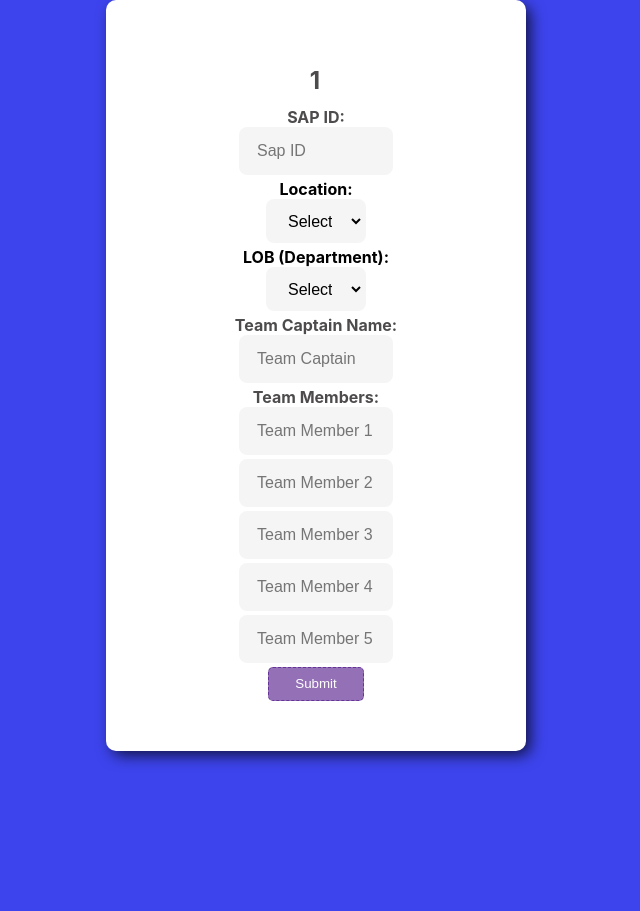
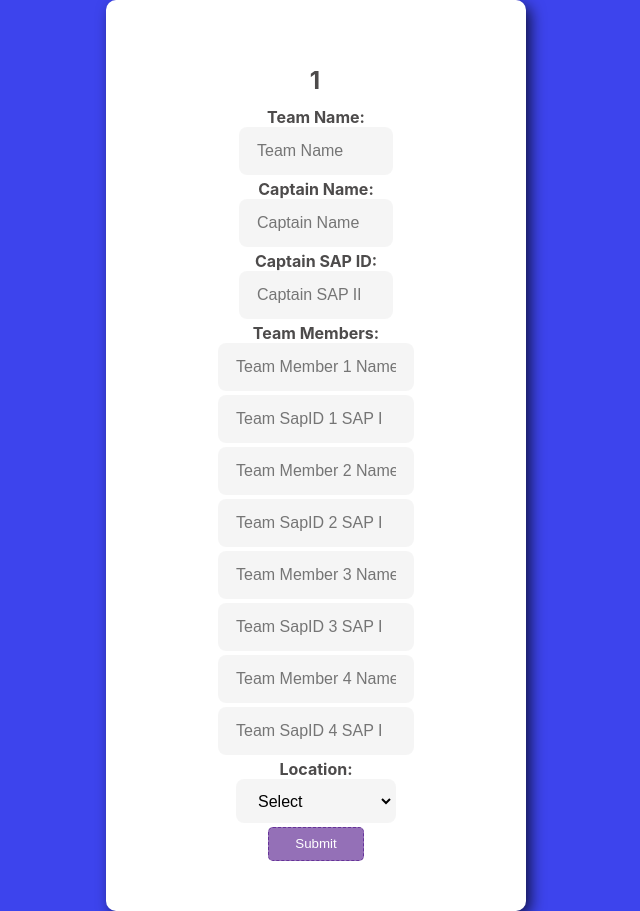
Before and after one commit to Saad-droid/sports-resources, a React (Create React App) app: page /form/1 in a window 1280 px wide. Shown: the whole page, without its empty margins (324-964 px from the left). Before the commit the page ends 800 px from the top, so only its background shows below. Built offline with nearby package versions, Linux system fonts and the light colour scheme.

Commit message:
new form

```diff
--- a/src/Components/CommonForm.jsx
+++ b/src/Components/CommonForm.jsx
@@ -1,25 +1,33 @@
 
-import React, { useEffect, useState } from 'react';
+import React, { useState } from 'react';
 import { useParams } from 'react-router-dom';
 import './CommonForm.css'
 import * as Yup from "yup"
 const CommonForm = () => {
     const { sport } = useParams();
     const [formData, setFormData] = useState({
-        sapId: "",
-        location: "",
-        lob: "",
-        teamLeader: "",
-        teamMembers: sport === "chess" || sport === "tabletennis" || sport === "tennis" ? '' : Array(5).fill(''),
+        teamName: "",
+        captainName: "",
+        captainSapId: "",
+        teamMembers: sport === "chess" || sport === "tabletennis" || sport === "tennis" ? '' : [
+            { name: "", sapId: "" },
+            { name: "", sapId: "" },
+            { name: "", sapId: "" },
+            { name: "", sapId: "" }
+        ],
+        location:"",
     });
 
     const [errors, setErrors] = useState({})
     const handleSubmit = async (e) => {
         e.preventDefault();
+        console.log("Errors:", errors);
+
 
         try {
             await validationSchema.validate(formData, { abortEarly: false });
-            console.log("Form Submitted", formData);
+          const  finalvalue={...formData, sport}
+            console.log("Form Submitted", finalvalue);
         } catch (error) {
             const newErrors = {};
 
@@ -37,8 +45,21 @@ const CommonForm = () => {
     };
 
     const commonSchema = {
-        location: Yup.string().required("Location is Required"),
-        lob: Yup.string().required("Department is Required"),
+
+        teamName: Yup.string().required("Team name is required"),
+        captainName: Yup.string().required("Captain name is required"),
+        captainSapId: Yup.number()
+            .typeError("Captain SAP ID must be a number")
+            .positive("Captain SAP ID must be a positive number")
+            .integer("Captain SAP ID must be an integer")
+            .min(10000000, "Captain SAP ID must be an 8-digit number")
+            .max(99999999, "Captain SAP ID must be an 8-digit number")
+            .required("Captain SAP ID is required"),
+        teamMembers: sport === "chess" || sport === "tabletennis" || sport === "tennis"
+            ? Yup.string().required('At least one team member is required')
+            : Yup.array().of(
+                Yup.object().shape({
+                    name: Yup.string().required("Team member name is required"),
                     sapId: Yup.number()
                         .typeError("SAP ID must be a number")
                         .positive("SAP ID must be a positive number")
@@ -46,15 +67,14 @@ const CommonForm = () => {
                         .min(10000000, "SAP ID must be an 8-digit number")
                         .max(99999999, "SAP ID must be an 8-digit number")
                         .required("SAP ID is required"),
-        // individualSport:Yup.boolean(),
-        teamMembers: sport === "chess" || sport === "tabletennis" || sport === "tennis"
-            ? Yup.string().required('At least one team member is required')
-            : Yup.array().of(Yup.string().required("Team member is required")),
+                })
+            ),
+        location: Yup.string().required("Location is required")
     };
 
-    if (!(sport === "chess" || sport === "tabletennis" || sport === "tennis")) {
-        commonSchema.teamLeader = Yup.string().required("Team leader is required")
-    }
+    // if (!(sport === "chess" || sport === "tabletennis" || sport === "tennis")) {
+    //     commonSchema.teamLeader = Yup.string().required("Team leader is required")
+    // }
     const validationSchema = Yup.object().shape(commonSchema);
 
 
@@ -68,20 +88,32 @@ const CommonForm = () => {
     };
 
 
-
-    useEffect(() => {
-        console.log(errors);
-    }, [])
-    const handleTeamMembers = (event, index) => {
-
+    const handleTeamMemberNameChange = (event, index) => {
         const { value } = event.target;
-        const newTeamMembers = [...formData.teamMembers];
-        newTeamMembers[index] = value;
+        const updatedTeamMembers = [...formData.teamMembers];
+        updatedTeamMembers[index].name = value;
         setFormData({
             ...formData,
-            teamMembers: newTeamMembers,
+            teamMembers: updatedTeamMembers,
         });
+    };
 
+    const handleTeamMemberSapIdChange = (event, index) => {
+        const { value } = event.target;
+        const updatedTeamMembers = [...formData.teamMembers];
+        updatedTeamMembers[index].sapId = value;
+        setFormData({
+            ...formData,
+            teamMembers: updatedTeamMembers,
+        });
+    };
+     function sportValue(){
+        if(sport === "chess" || sport === "tabletennis" || sport === "tennis"){
+            return true;
+        }
+        else{
+            return false;
+        }
      }
 
     return (
@@ -90,52 +122,24 @@ const CommonForm = () => {
             <form className="form" onSubmit={handleSubmit}>
                 <h1 className="signup">{sport}</h1>
                 <div className="form-group">
-                    <label className='lbl' >SAP ID:</label>
+                    <label className='lbl'>Team Name:</label>
                     <br />
-                    <input type='number' value={formData.sapId} onChange={handleChange} name='sapId'  placeholder='Sap ID' />
-                    {errors.sapId && <div className="error">{errors.sapId}</div>}
+                    <input type='text' value={formData.teamName} onChange={handleChange} name='teamName' placeholder='Team Name' />
+                    {errors.teamName && <div className="error">{errors.teamName}</div>}
                 </div>
 
-
-                <div>
-                    <label className='lbl' >Location:</label>
+                <div className="form-group">
+                    <label className='lbl'>Captain Name:</label>
                     <br />
-                    <select name="location" value={formData.location} onChange={handleChange}>
-                        <option value="">Select</option>
-                        <option value="Noida 126">Noida 126</option>
-                        <option value="Bengaluru-Jini 2">Bengaluru-Jini 2"</option>
-                        <option value="Chennai-Sholinganallur">Chennai-Sholinganallur</option>
-                        <option value="Lucknow">Lucknow</option>
-                    </select>
-                    {errors.location && <div className="error">{errors.location}</div>}
-                </div>
-                <div>
-                    <label className='lbl' >LOB (Department):</label>
-                    <br />
-                    <select name="lob" value={formData.lob} onChange={handleChange}>
-                        <option value="">Select</option>
-                        <option value="APME Growth Markets">APME Growth Markets</option>
-                        <option value="Digital Buissness">Digital Buissness</option>
-                        <option value="Digital Foundation">Digital Foundation</option>
-                        <option value="DPO">DPO</option>
-                        <option value="ERS">ERS</option>
-                        <option value="GIC">GIC</option>
-                        <option value="Sales">Sales</option>
-                    </select>
-                    {errors.lob && <div className="error">{errors.lob}</div>}
+                    <input type='text' value={formData.captainName} onChange={handleChange} name='captainName' placeholder='Captain Name' />
+                    {errors.captainName && <div className="error">{errors.captainName}</div>}
                 </div>
 
-
-
                 <div className="form-group">
-                    {sport === "chess" || sport === "tabletennis" || sport === "tennis" ? <></> :
-                        <>
-                            <label className='lbl' >Team Captain Name:</label>
-                            <br/>
-                            <input name='teamLeader' type="text" value={formData.teamLeader} onChange={handleChange} placeholder='Team Captain' />
-                            {errors.teamLeader && <div className="error">{errors.teamLeader}</div>}
-                        </>
-                    }
+                    <label className='lbl'>Captain SAP ID:</label>
+                    <br />
+                    <input type='number' value={formData.captainSapId} onChange={handleChange} name='captainSapId' placeholder='Captain SAP ID' />
+                    {errors.captainSapId && <div className="error">{errors.captainSapId}</div>}
                 </div>
                 <div className="form-group">
                     <label className='lbl'>Team Members:</label>
@@ -152,22 +156,29 @@ const CommonForm = () => {
                         </div>
 
                     ) : (
+
                         formData?.teamMembers?.map((member, index) => (
                             <div key={index}>
-                                <input
-                                    type="text"
-                                    name="teamMembers"
-                                    value={member}
-                                    onChange={(event) => handleTeamMembers(event, index)}
-                                    placeholder={`Team Member ${index+1}`}
-                                />
-                                {errors && errors[`teamMembers[${index}]`] && (
-                                    <div className="error">{errors[`teamMembers[${index}]`]}</div>
-                                )}
+                                <input type='text' value={member.name} onChange={(e) => handleTeamMemberNameChange(e, index)} name={`teamMembers[${index}].name`} placeholder={`Team Member ${index + 1} Name`} />
+                                {errors && errors[`teamMembers[${index}].name`] && <div className="error">{errors[`teamMembers[${index}].name`]}</div>}
+                                <input type='number' value={member.sapId} onChange={(e) => handleTeamMemberSapIdChange(e, index)} name={`teamMembers[${index}].sapId`} placeholder={`Team SapID ${index + 1} SAP ID`} />
+                                {errors && errors[`teamMembers[${index}].sapId`] && <div className="error">{errors[`teamMembers[${index}].sapId`]}</div>}
                             </div>
                         ))
 
                     )}
+                    <div>
+                        <label className='lbl'>Location:</label>
+                        <br />
+                        <select name="location" value={formData.location} onChange={handleChange}>
+                            <option value="">Select</option>
+                            <option value="Noida 126">Noida 126</option>
+                            <option value="Bengaluru-Jini 2">Bengaluru-Jini 2</option>
+                            <option value="Chennai-Sholinganallur">Chennai-Sholinganallur</option>
+                            <option value="Lucknow">Lucknow</option>
+                        </select>
+                        {errors.location && <div className="error">{errors.location}</div>}
+                    </div>
 
                 </div>
                 <button className="form--submit" type="submit">Submit</button>
```
Lines whose indentation alone changed are shown as unchanged.
